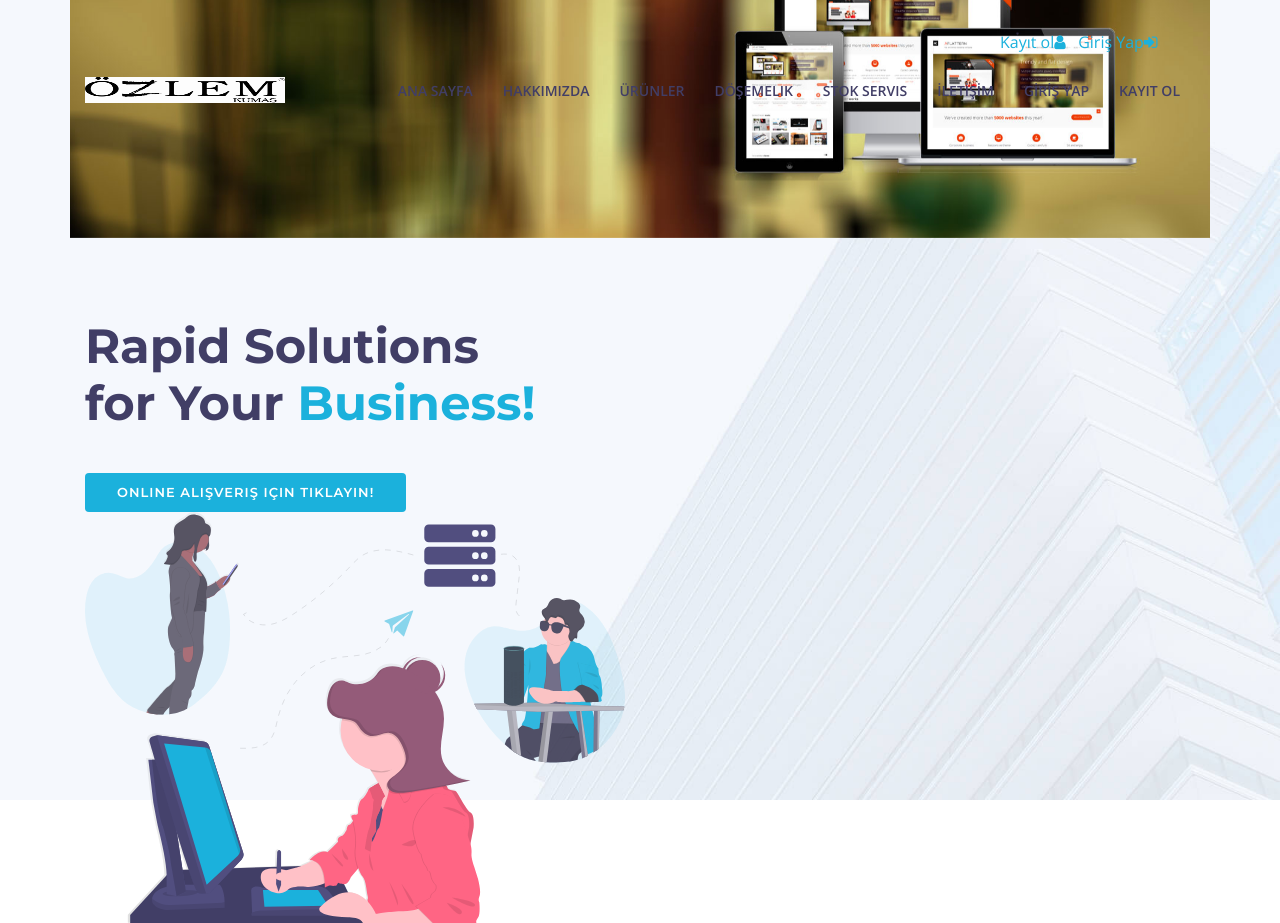
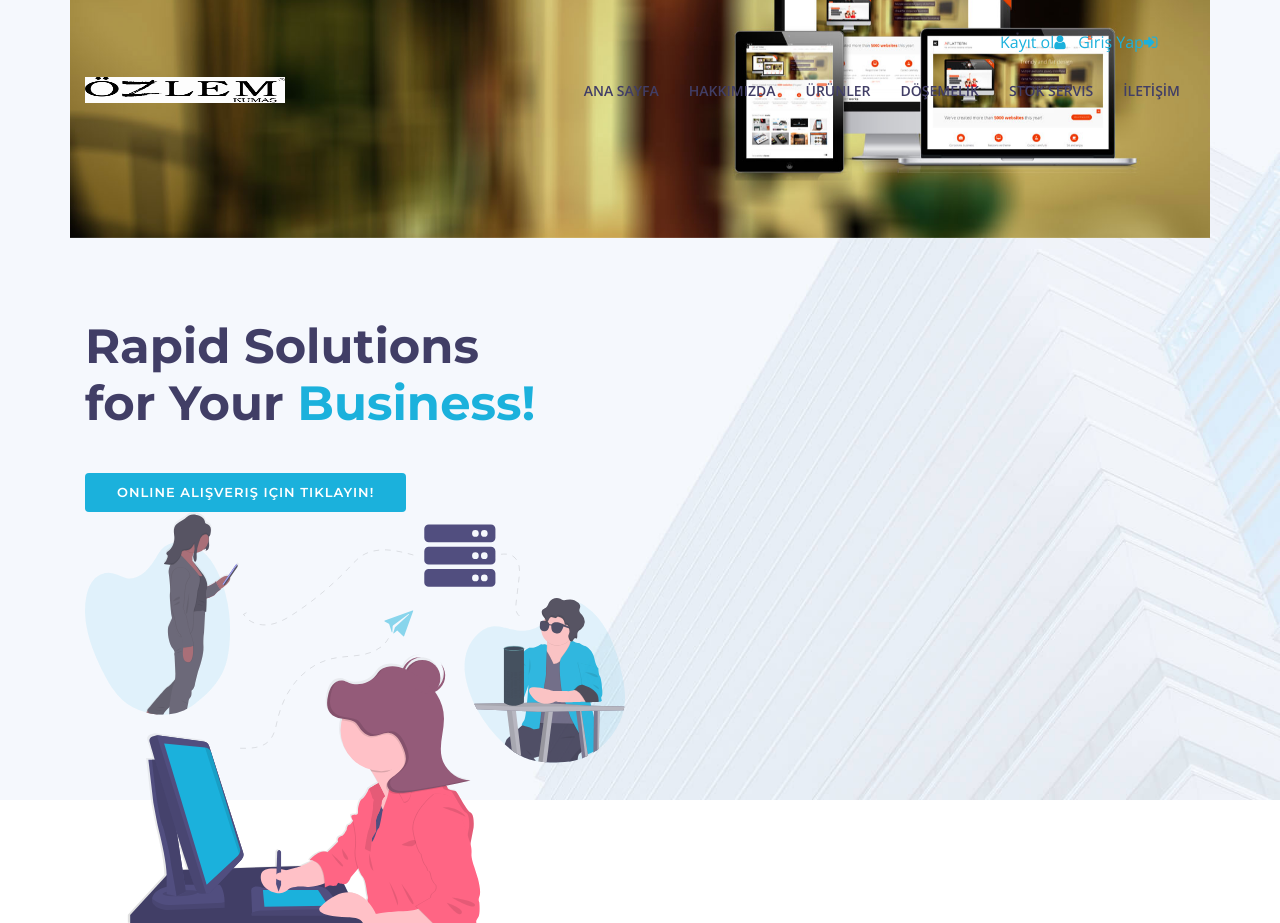
Before and after one commit to Soyluarda/antioch, a Django app: template app/templates/index.html in a window 1280 px wide. Run offline with Django 3.2, Linux system fonts and the light colour scheme; the template is opened without the code that fills it, so the values that code supplies are empty; parts of the project's set-up code (start-up, migrations or seed data) failed here and were passed over; some libraries are stand-ins or nearby versions.

Commit message:
changes added

```diff
--- a/app/templates/base.html
+++ b/app/templates/base.html
@@ -65,10 +65,6 @@
           <li><a href="{% url 'upholstery' %}">Döşemelik</a></li>
           <li><a href="{% url 'stock_service' %}">Stok Servis</a></li>
           <li><a href="{% url 'contact' %}">İLETİŞİM</a></li>
-          {% if not user.is_authenticated %}
-          <li><a href="{% url 'login' %}"> GİRİŞ yap</a></li>
-          <li><a href="{% url 'signup' %}">Kayıt Ol</a></li>
-          {% endif %}
         </ul>
 
       </nav><!-- .main-nav -->
```
